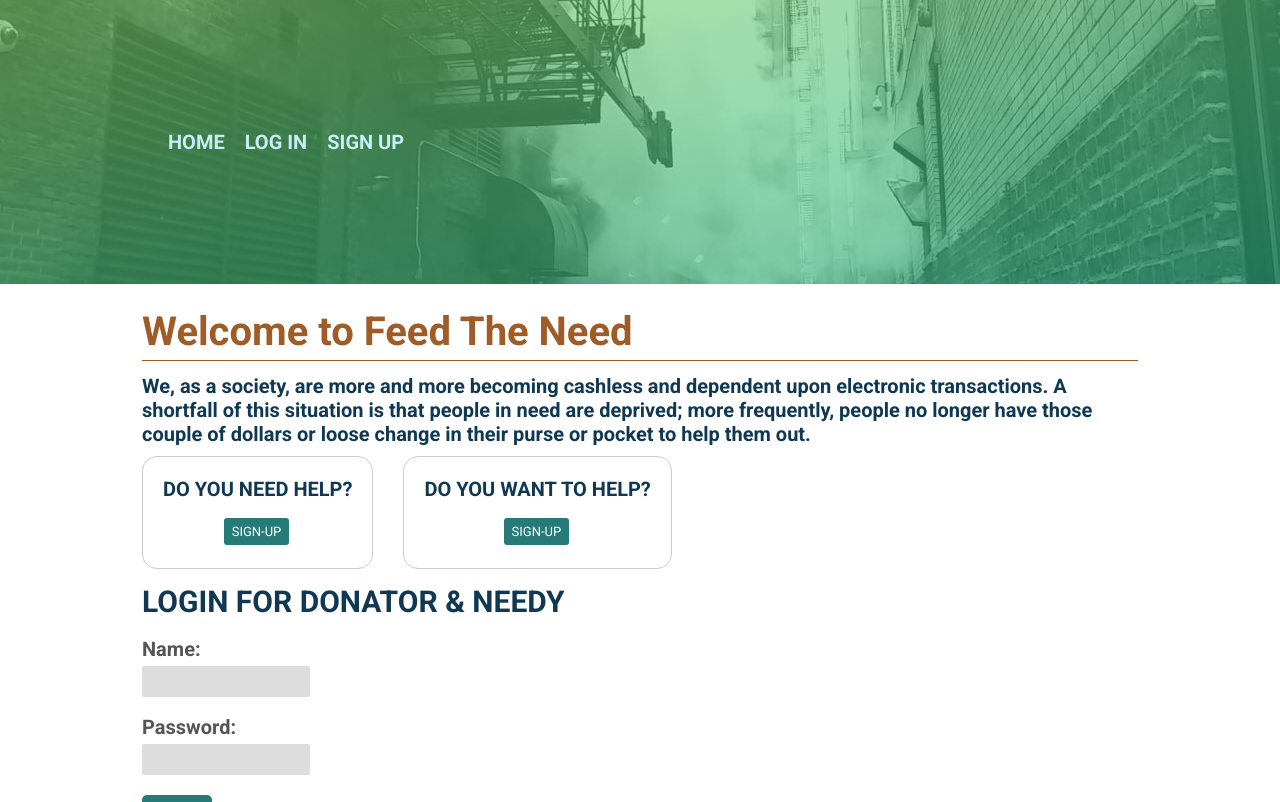
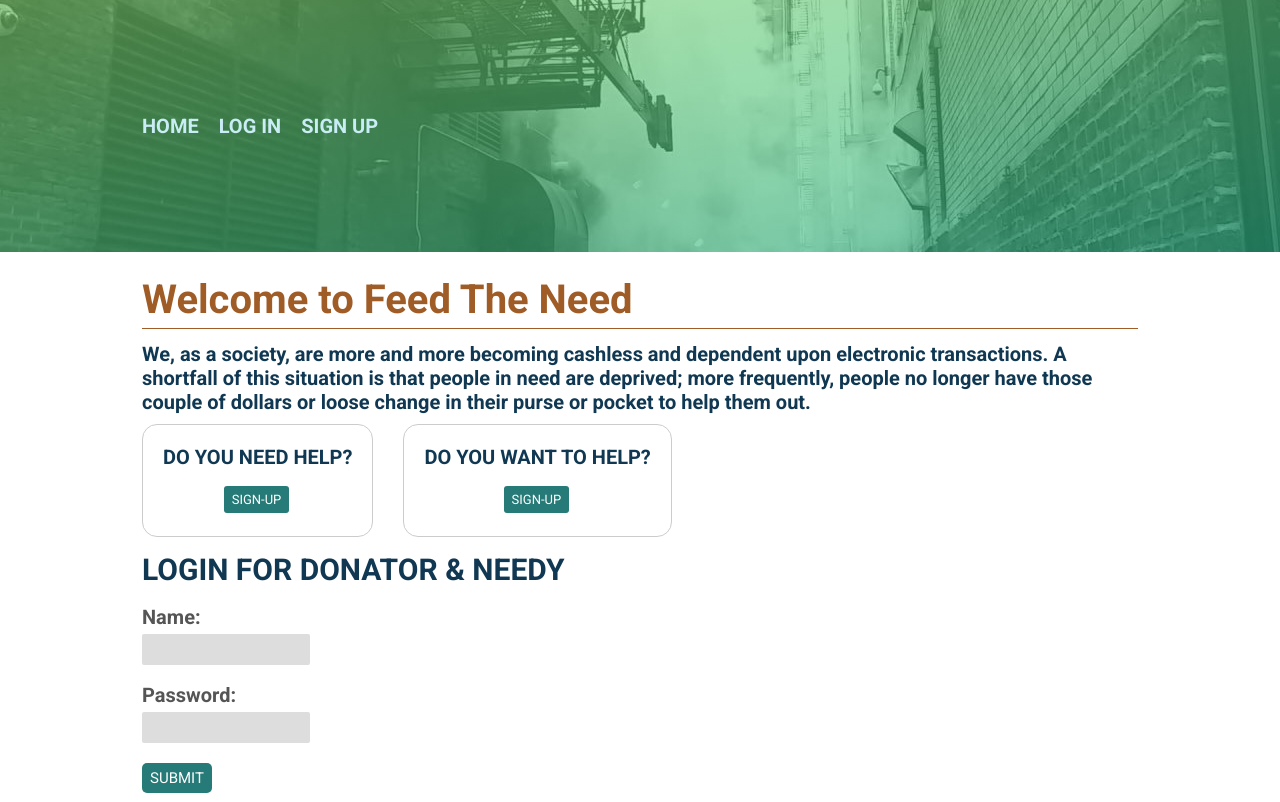
Before and after one commit to miloscomplex/feed-the-need-react, a React (Create React App) app in the folder frontend/: page /feed-the-need/ in a window 1280 px wide. Shown: the top 802 px of the page. Built offline with nearby package versions, Linux system fonts and the light colour scheme.

Commit message:
rem adjustments

```diff
--- a/frontend/src/css/App.css
+++ b/frontend/src/css/App.css
@@ -65,13 +65,13 @@ nav-links {
   display: block;
   /* margin: 2.5em auto 2em auto; */
   margin: 0 auto 0 auto;
-  padding: 3rem;
+  padding: 1.4rem;
 }
 
 nav a {
   text-decoration-line: none;
   color: #c9edf5;
-  margin: 0 1rem;
+  margin: 0 2rem 0 0;
 }
 
 nav a:hover {
```
